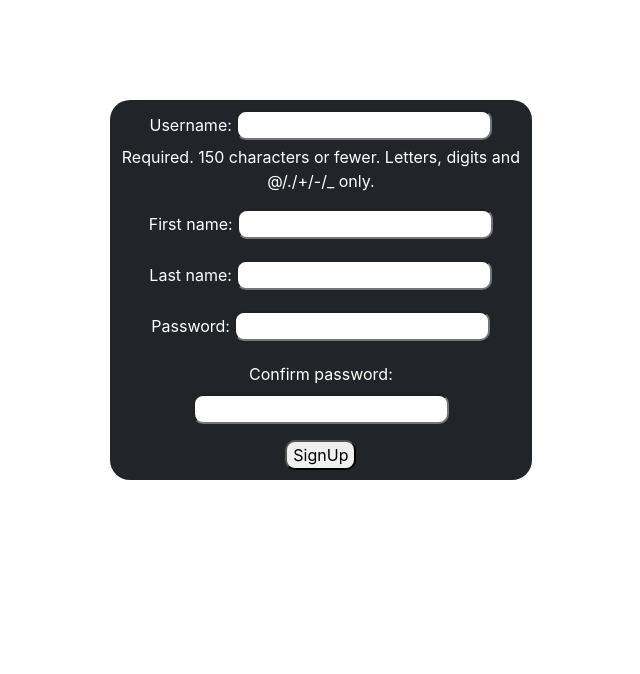
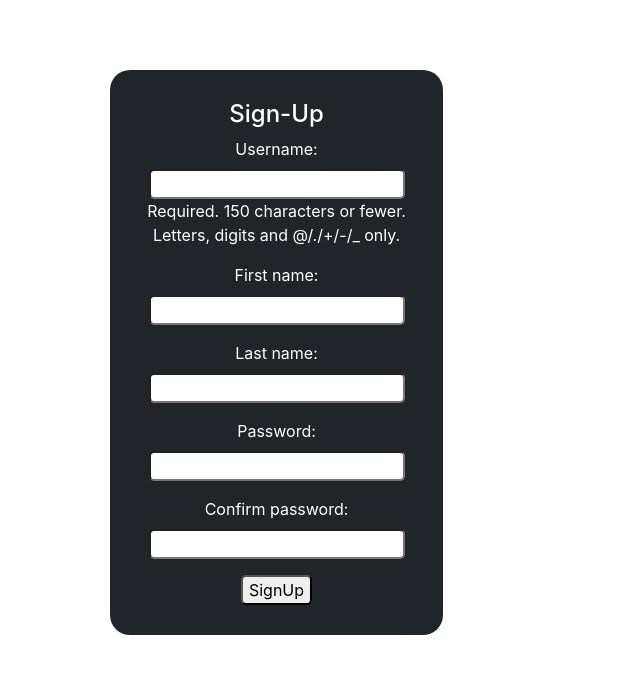
Before and after one commit to IeatPantsForALivingFAn/FleximovTech, a Django app: page /signup/ in a window 1280 px wide. Shown: the part 71-745 px from the top of the page, without its empty margins (305-945 px from the left). Run offline with Django 3.2, Linux system fonts and the light colour scheme; some libraries are stand-ins or nearby versions.

Commit message:
responsive image size and a better form style

```diff
--- a/posts/templates/posts/login.html
+++ b/posts/templates/posts/login.html
@@ -3,6 +3,7 @@
 {% block content %}
 {{message}}
 <form method="post" class='center'>
+  <h4>Log-In</h4><br>
   {% csrf_token %}
   {{form.as_p}}
   <input type="submit" value="Login">
--- a/posts/templates/posts/post_detail.html
+++ b/posts/templates/posts/post_detail.html
@@ -3,7 +3,10 @@
 {% block content %}
   {% if user.is_authenticated %}
   {% for image in post.image.all %}
-  <img src="{{image.image_field.url}}" alt="No image found"  style='margin-top: 20px; border: solid black 2px;'><br>
+  <div class="">
+    <img src="{{image.image_field.url}}" alt="No image found"  style='margin-top: 20px; border: solid black 2px;'><br>
+  </div>
+
   {% endfor %}
   {% else %}
   <h1><a href="{% url 'posts:login' %}">Please Log-In</a></h1>
--- a/posts/templates/posts/user_create_form.html
+++ b/posts/templates/posts/user_create_form.html
@@ -2,6 +2,7 @@
 
 {% block content %}
 <form method="POST" class='center'>
+  <h4>Sign-Up</h4>
   {% csrf_token %}
   {{form.as_p }}
   <input type="submit" value="SignUp">
--- a/static/css/master.css
+++ b/static/css/master.css
@@ -7,14 +7,18 @@
 .center{
   text-align: center;
   background-color: #ffffff;
-  padding: 10px 10px 10px 10px;
-  margin-top: 100px;
+  padding: 30px 10px 30px 10px;
+  margin-top: 70px;
   margin-left: 330px;
-  width: 38%;
+  width: 30%;
   border-radius: 20px;
   background-color: #212529;
   color: white;
 }
 input{
-  border-radius: 10px;
+  border-radius: 5px;
 }
+img {
+  max-width: 500px;
+  height: auto;
+}
```
Also changed, not shown: db.sqlite3.
